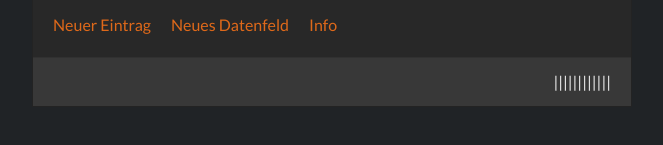
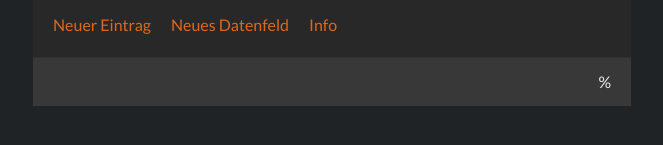
Before and after one commit to Fynmar91/media-db, a Vue app in the folder client/: page /media/1/1 in a window 1280 px wide. Shown: the part 351-496 px from the top of the page, without its empty margins (308-971 px from the left). Built offline with nearby package versions, Linux system fonts and the light colour scheme; no server answers.

Commit message:
rating colors

```diff
--- a/client/src/views/List.vue
+++ b/client/src/views/List.vue
@@ -134,12 +134,14 @@ export default {
     ratingClass(rating) {
       switch (rating) {
         case 100:
+          return "rating-cyan";
+        case 75:
           return "rating-green";
         case 50:
-        case 75:
           return "rating-yellow";
+        case 25:
+          return "rating-orange";
         case 0:
-        case 25:
           return "rating-red";
         default:
           return "rating-null";
@@ -186,6 +188,11 @@ export default {
 
 <!-- Add "scoped" attribute to limit CSS to this component only -->
 <style scoped>
+.rating-cyan {
+  width: 3px;
+  padding: 0;
+  background-color: rgb(52, 211, 190);
+}
 .rating-green {
   width: 3px;
   padding: 0;
@@ -194,7 +201,12 @@ export default {
 .rating-yellow {
   width: 3px;
   padding: 0;
-  background-color: rgb(200, 211, 52);
+  background-color: rgb(221, 235, 27);
+}
+.rating-orange {
+  width: 3px;
+  padding: 0;
+  background-color: rgb(223, 152, 21);
 }
 .rating-red {
   width: 3px;
--- a/client/src/views/Media.vue
+++ b/client/src/views/Media.vue
@@ -69,8 +69,7 @@
                 <option key="100" :value="100" :selected="100 == media.rating">100</option>
               </select>
               <div v-else>
-                <a href="#" class="card-link" :class="ratingClass(media.rating)">||||||</a>
-                <a href="#" class="card-link" :class="ratingClass2(media.rating)">||||||</a>
+                <a href="#" class="card-link" :class="ratingClass(media.rating)">{{ media.rating }}%</a>
               </div>
             </div>
           </div>
@@ -138,25 +137,13 @@ export default {
     ratingClass(rating) {
       switch (rating) {
         case 100:
+          return "rating-cyan";
+        case 75:
           return "rating-green";
         case 50:
-        case 75:
           return "rating-yellow";
-        case 0:
         case 25:
-          return "rating-red";
-        default:
-          return "rating-null";
-      }
-    },
-    ratingClass2(rating) {
-      switch (rating) {
-        case 75:
-        case 100:
-          return "rating-green";
-        case 25:
-        case 50:
-          return "rating-yellow";
+          return "rating-orange";
         case 0:
           return "rating-red";
         default:
@@ -343,12 +330,20 @@ export default {
 
 <!-- Add "scoped" attribute to limit CSS to this component only -->
 <style scoped>
+.rating-cyan {
+  color: rgb(52, 211, 190);
+  float: right;
+}
 .rating-green {
   color: rgb(78, 211, 52);
   float: right;
 }
 .rating-yellow {
-  color: rgb(200, 211, 52);
+  color: rgb(221, 235, 27);
+  float: right;
+}
+.rating-orange {
+  color: rgb(223, 152, 21);
   float: right;
 }
 .rating-red {
```
